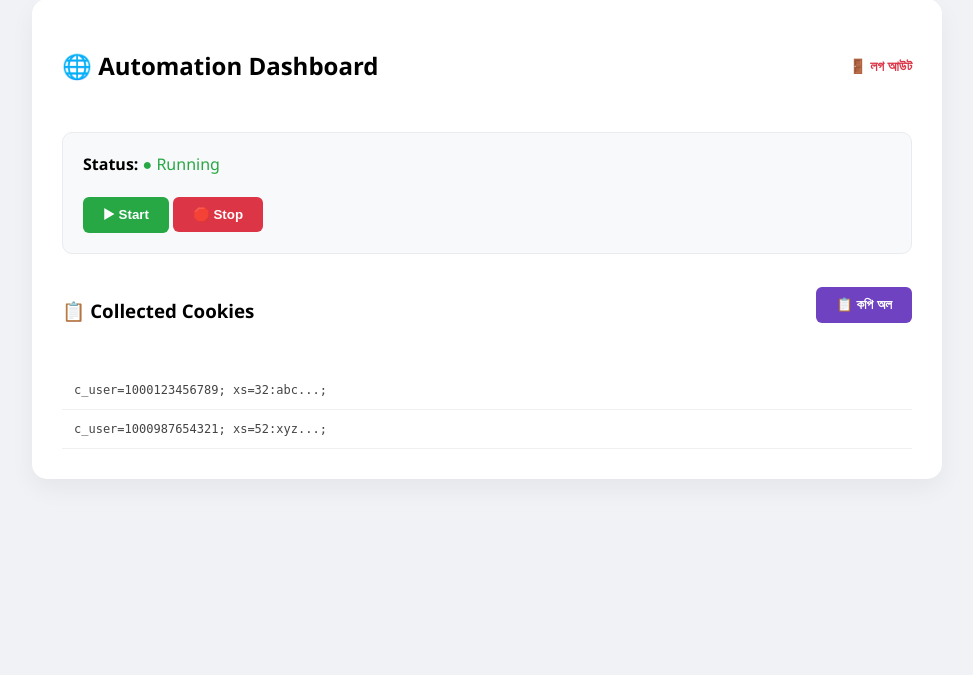
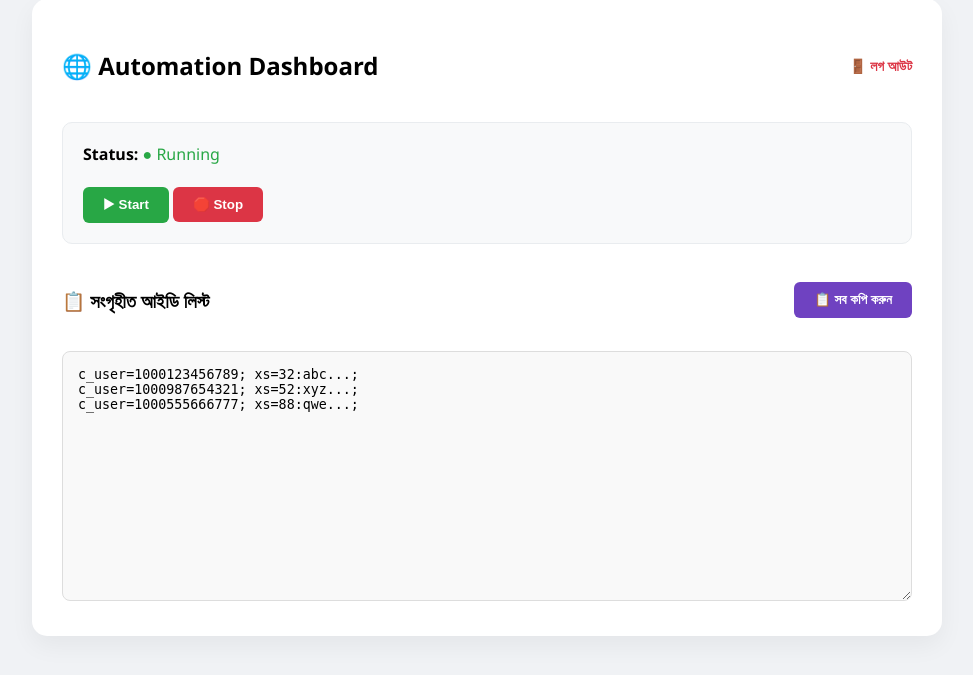
Before and after one commit to turzokhan715-source/auto, a Flask app: page / in a window 1280 px wide. Shown: the part 29-704 px from the top of the page, without its empty margins (153-1126 px from the left). Run offline with Flask 3, Linux system fonts and the light colour scheme; the visitor is signed in with stand-in values (Sample User, id 1).

Commit message:
Update dashboard.html

```diff
--- a/templates/dashboard.html
+++ b/templates/dashboard.html
@@ -6,54 +6,64 @@
     <style>
         body { font-family: 'Segoe UI', sans-serif; background-color: #f0f2f5; display: flex; justify-content: center; padding: 20px; }
         .card { background: white; width: 100%; max-width: 850px; padding: 30px; border-radius: 15px; box-shadow: 0 10px 25px rgba(0,0,0,0.05); }
-        .header { display: flex; justify-content: space-between; align-items: center; margin-bottom: 30px; }
+
+        .header { display: flex; justify-content: space-between; align-items: center; margin-bottom: 20px; }
+        .logout { color: #dc3545; text-decoration: none; font-size: 14px; font-weight: bold; }
+
         .status-box { background: #f8f9fa; padding: 20px; border-radius: 10px; border: 1px solid #e9ecef; margin-bottom: 25px; }
         .btn { padding: 10px 20px; border: none; border-radius: 6px; cursor: pointer; font-weight: 600; }
         .btn-start { background: #28a745; color: white; }
         .btn-stop { background: #dc3545; color: white; }
-        .btn-copy-all { background: #6f42c1; color: white; margin-bottom: 10px; }
-        table { width: 100%; border-collapse: collapse; margin-top: 10px; }
-        td { padding: 12px; border-bottom: 1px solid #f0f0f0; font-family: monospace; font-size: 12px; color: #444; }
-        .logout { color: #dc3545; text-decoration: none; font-size: 14px; font-weight: bold; }
+        .btn-copy-all { background: #6f42c1; color: white; }
+
+        #cookieList {
+            width: 100%;
+            height: 250px;
+            padding: 15px;
+            border: 1px solid #ddd;
+            border-radius: 8px;
+            font-family: monospace;
+            background: #f9f9f9;
+            resize: vertical;
+            box-sizing: border-box;
+        }
     </style>
 </head>
 <body>
 
 <div class="card">
+    <!-- হেডার: ইমেইল সরিয়ে দেওয়া হয়েছে -->
     <div class="header">
         <h2>🌐 Automation Dashboard</h2>
         <a href="{{ url_for('logout') }}" class="logout">🚪 লগ আউট</a>
     </div>
 
+    <!-- কন্ট্রোল প্যানেল -->
     <div class="status-box">
         <strong>Status:</strong> <span style="color: #28a745;">● Running</span><br><br>
         <button class="btn btn-start">▶ Start</button>
         <button class="btn btn-stop">🛑 Stop</button>
     </div>
 
+    <!-- আইডি লিস্ট সেকশন -->
     <div class="header">
-        <h3>📋 Collected Cookies</h3>
-        <button class="btn btn-copy-all" onclick="copyAll()">📋 কপি অল</button>
+        <h3>📋 সংগৃহীত আইডি লিস্ট</h3>
+        <button class="btn btn-copy-all" onclick="copyAll()">📋 সব কপি করুন</button>
     </div>
 
-    <table id="cookieTable">
-        <tbody id="cookieBody">
-            <!-- এখানে আপনার কুকি ডাটাগুলো লুপ হয়ে আসবে -->
-            <tr><td>c_user=1000123456789; xs=32:abc...;</td></tr>
-            <tr><td>c_user=1000987654321; xs=52:xyz...;</td></tr>
-        </tbody>
-    </table>
+    <textarea id="cookieList" readonly>
+c_user=1000123456789; xs=32:abc...;
+c_user=1000987654321; xs=52:xyz...;
+c_user=1000555666777; xs=88:qwe...;
+    </textarea>
 </div>
 
 <script>
     function copyAll() {
-        let cookies = [];
-        document.querySelectorAll('#cookieBody td').forEach(td => {
-            cookies.push(td.innerText);
-        });
-        navigator.clipboard.writeText(cookies.join('\n')).then(() => {
-            alert('সব কুকি কপি হয়েছে!');
-        });
+        const copyText = document.getElementById("cookieList");
+        copyText.select();
+        document.execCommand("copy");
+        alert("সব আইডি কপি হয়েছে!");
     }
 </script>
 </body>
```
